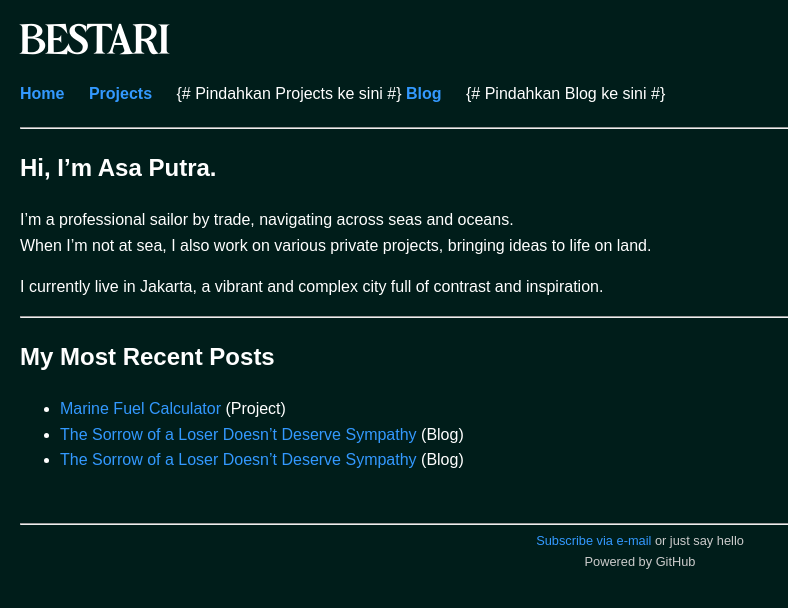
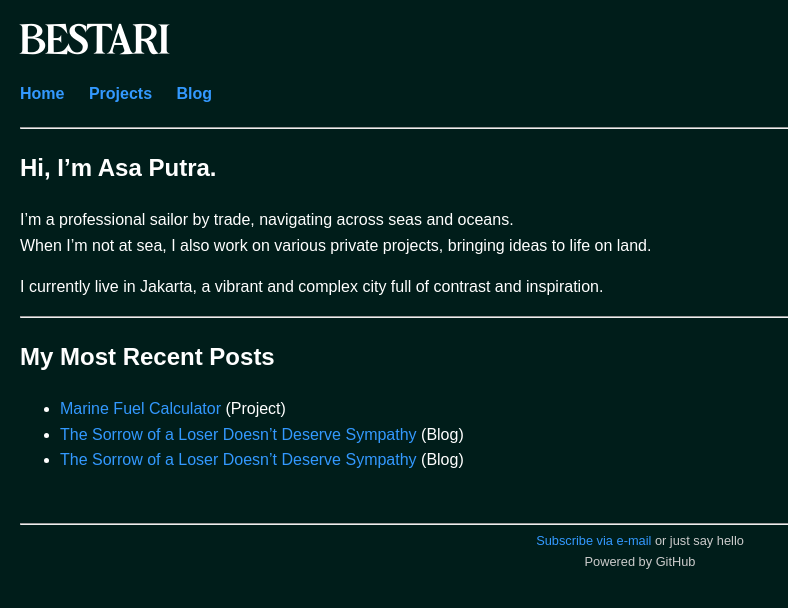
Before and after one commit to junesa38/BESTARI, a Jekyll site: the page built from index.md, in a window 1280 px wide. Shown: the top 608 px of the page, without its empty margins (0-788 px from the left). Built offline with Jekyll 4.4.1, drawn with Linux system fonts in a browser that asks for light colours.

Commit message:
Update default.html

```diff
--- a/_layouts/default.html
+++ b/_layouts/default.html
@@ -83,8 +83,8 @@
     <div class="logo">BESTARI</div>
     <nav>
   <a href="{{ "/" | relative_url }}">Home</a>
-  <a href="{{ "/projects/" | relative_url }}">Projects</a> {# Pindahkan Projects ke sini #}
-  <a href="{{ "/blog/" | relative_url }}">Blog</a> {# Pindahkan Blog ke sini #}
+  <a href="{{ "/projects/" | relative_url }}">Projects</a>
+  <a href="{{ "/blog/" | relative_url }}">Blog</a>
 </nav>
 
     <hr>
```
